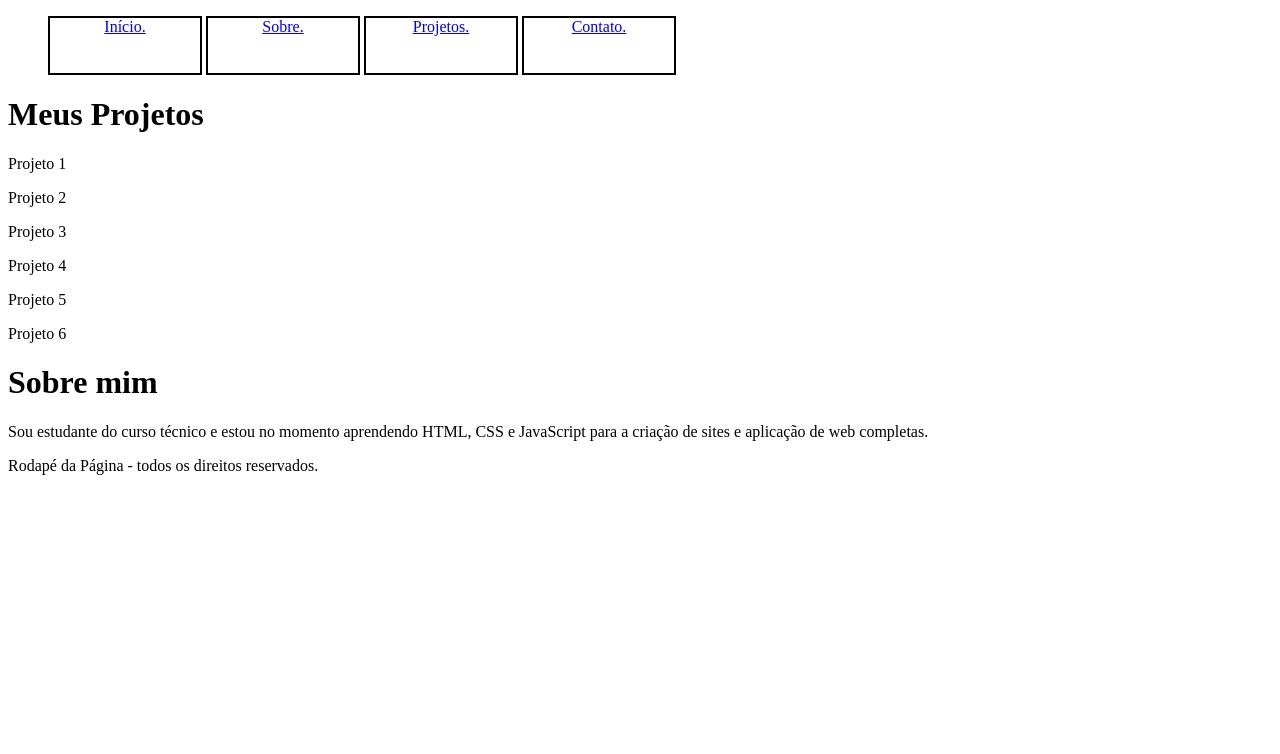
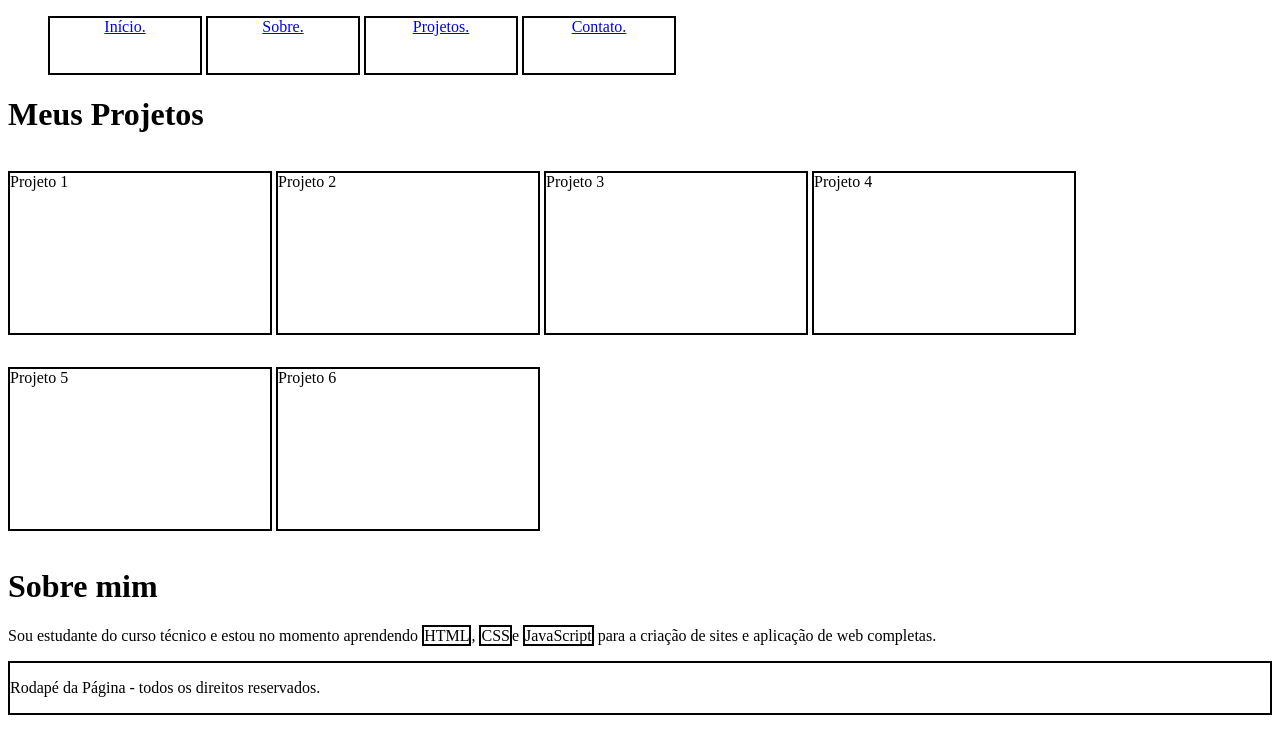
Before and after one commit to SophyaBRodrigues/display, a plain HTML site: page index.html in a window 1280 px wide. Drawn offline with Linux system fonts and the light colour scheme.

Commit message:
Término da atividade.

```diff
--- a/index.html
+++ b/index.html
@@ -4,13 +4,13 @@
 <head>
   <meta charset="UTF-8">
   <meta name="viewport" content="width=device-width, initial-scale=1.0">
-    <link rel="stylesheet" href="./style/index.css">
+  <link rel="stylesheet" href="./style/index.css">
   <title>Display</title>
 </head>
 <header>
   <nav>
     <ul>
-       <li class="head"><a href="./index.html">Início.</a></li>
+      <li class="head"><a href="./index.html">Início.</a></li>
       <li class="head"><a href="./index.html">Sobre.</a></li>
       <li class="head"><a href="./index.html">Projetos.</a></li>
       <li class="head"><a href="./index.html">Contato.</a></li>
@@ -19,17 +19,16 @@
 </header>
 
 <h1>Meus Projetos</h1>
-<div class="Projetos">
-  <p>Projeto 1</p>
-  <p>Projeto 2</p>
-  <p>Projeto 3</p>
-  <p>Projeto 4</p>
-  <p>Projeto 5</p>
-  <p>Projeto 6</p>
-</div>
+<p class="Projetos">Projeto 1</p>
+<p class="Projetos">Projeto 2</p>
+<p class="Projetos">Projeto 3</p>
+<p class="Projetos">Projeto 4</p>
+<p class="Projetos">Projeto 5</p>
+<p class="Projetos">Projeto 6</p>
+
 
 <h1>Sobre mim</h1>
-<p>Sou estudante do curso técnico e estou no momento aprendendo HTML, CSS e JavaScript para a criação de sites e aplicação de web completas.</p>
+<p>Sou estudante do curso técnico e estou no momento aprendendo <span class="bold">HTML</span>, <span class="bold">CSS</span>e <span class="bold">JavaScript</span> para a criação de sites e aplicação de web completas.</p>
 
 <div class="Rodapé">
   <p>Rodapé da Página - todos os direitos reservados.</p>
--- a/style/index.css
+++ b/style/index.css
@@ -6,7 +6,17 @@
   text-align: center;
 }
 
-.projeto {
+.Projetos {
+  border: 2px solid #000000;
   display: inline-block;
+  width: 260px;
+  height: 160px;
+}
+
+.bold {
   border: 2px solid #000000;
 }
+
+.Rodapé {
+  border: 2px solid #000000;
+}
```
